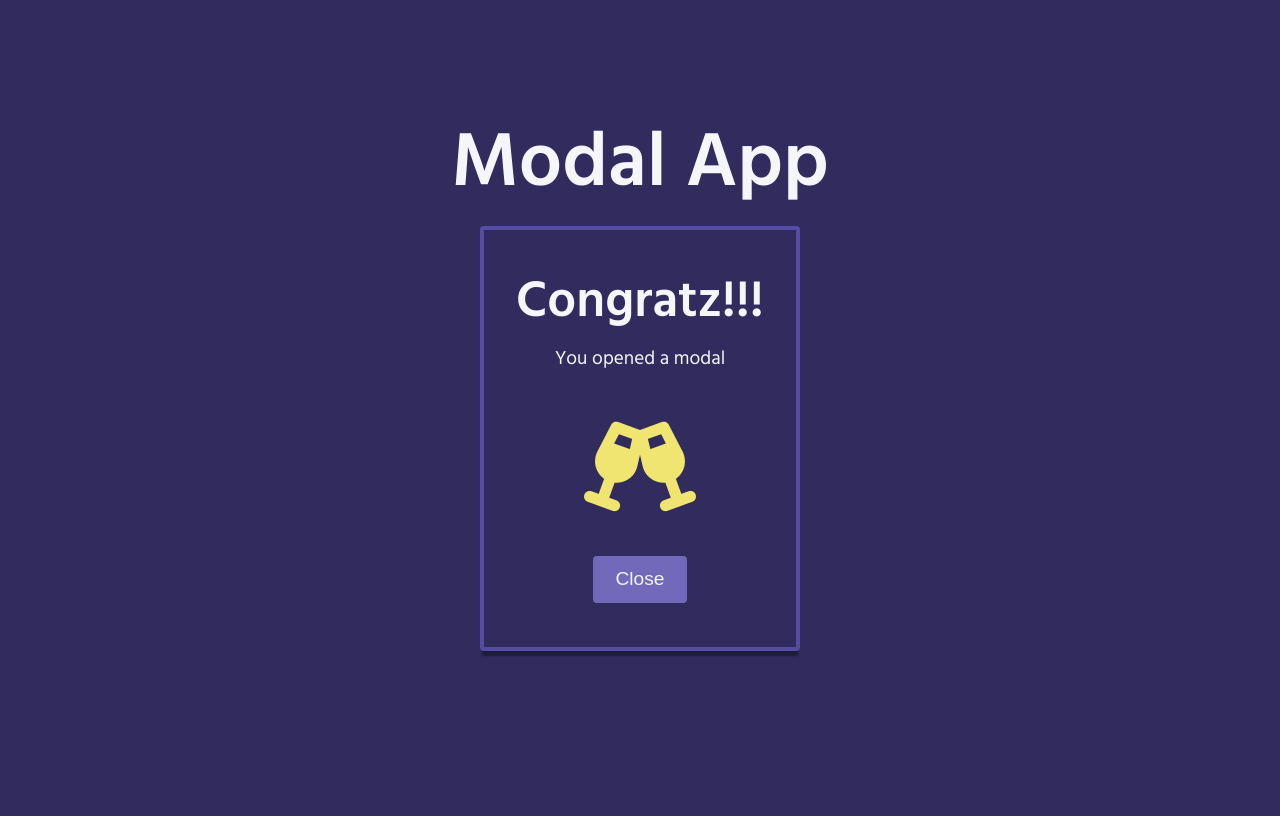
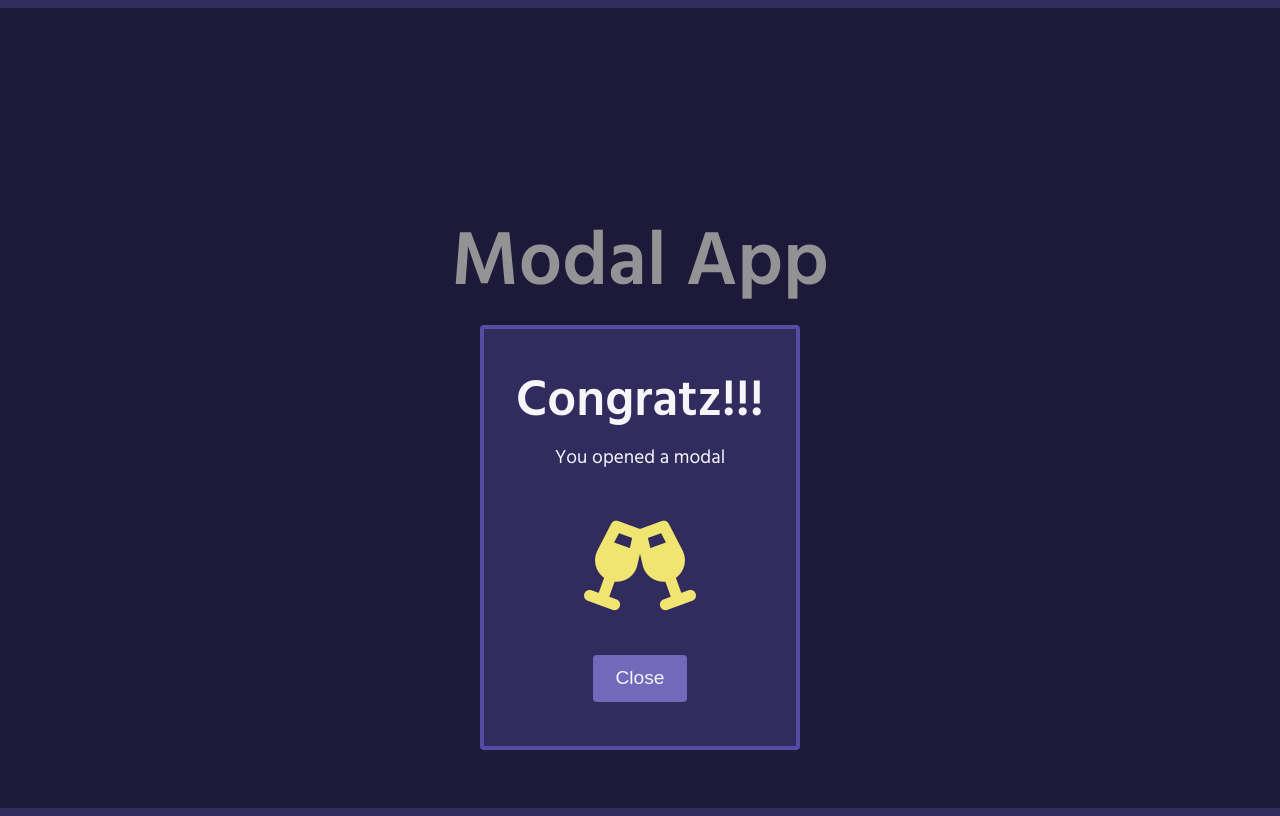
Before and after one commit to JoshuahBoardman/modal-app, a plain HTML site: page index.html in a window 1280 px wide. Both pictures are taken after a click on the button "Click Me". Drawn offline with Linux system fonts and the light colour scheme.

Commit message:
Refactored js and added background darkening.

```diff
--- a/app.js
+++ b/app.js
@@ -1,4 +1,5 @@
 const display = document.getElementById("display");
+const filter = document.getElementById("filter");
 
 function openModal(e) {
     if(e.target.classList.contains("click")){
@@ -8,23 +9,14 @@ function openModal(e) {
 
 function closeModal(e) {
     if(!e.target.classList.contains("click")){
-        display.innerHTML = " "
+        display.style.visibility = "hidden";
+        filter.style.visibility = "hidden";
     }
 }
 
 function displayModal() {
-    display.innerHTML = `
-    <div class="modal">
-        <div class="modal-header">
-            <span class="modal-title">
-                Congratz!!!
-            </span>
-            <span class="modal-sub-text"> You opened a modal</span>
-            <i class="fa-solid fa-champagne-glasses"></i>
-        </div>
-        <button class="close-btn">Close</button>
-    </div>
-    `
+    display.style.visibility = "visible";
+    filter.style.visibility = "visible";
 }
 
 window.addEventListener("click", e => {
--- a/index.html
+++ b/index.html
@@ -15,6 +15,18 @@
 <body>
     <h1 class="title">Modal App</h1>
     <button class="open-btn click">Click Me</button>
-    <div class="display" id="display"></div>
+    <div class="display" id="display">
+        <div class="modal">
+            <div class="modal-header">
+                <span class="modal-title">
+                    Congratz!!!
+                </span>
+                <span class="modal-sub-text"> You opened a modal</span>
+                <i class="fa-solid fa-champagne-glasses"></i>
+            </div>
+            <button class="close-btn">Close</button>
+        </div>
+    </div>
+    <div class="filter" id="filter"></div>
 </body>
 </html>
--- a/style.css
+++ b/style.css
@@ -23,6 +23,7 @@ body {
     flex-direction: column;
     justify-content: center;
     align-items: center;
+    min-height: 100vh;
     overflow: hidden;
 }
 
@@ -30,7 +31,7 @@ body {
     font-size: 7vmax;
     font-weight: 600;
     color: var(--primary-color-200);
-    margin: 6rem 0 3rem;
+    margin: 3rem 0;
 }
 
 .open-btn {
@@ -49,10 +50,12 @@ body {
 }
 
 .display {
+    visibility: hidden;
     position: relative;
     display: flex;
     justify-content: center;
     align-items: center;
+    margin-bottom: 15rem;
 }
 
 .modal {
@@ -112,6 +115,14 @@ body {
     border: .2rem solid var(--primary-color-200);
 }
 
+.filter {
+    visibility: hidden;
+    position: absolute;
+    background-color: rgba(0,0,0,0.4);
+    min-height: 100vh;
+    min-width: 100vw;
+}
+
 @media only screen and (min-width: 1200px) {
     .title {
         font-size: 6vmax;
```
